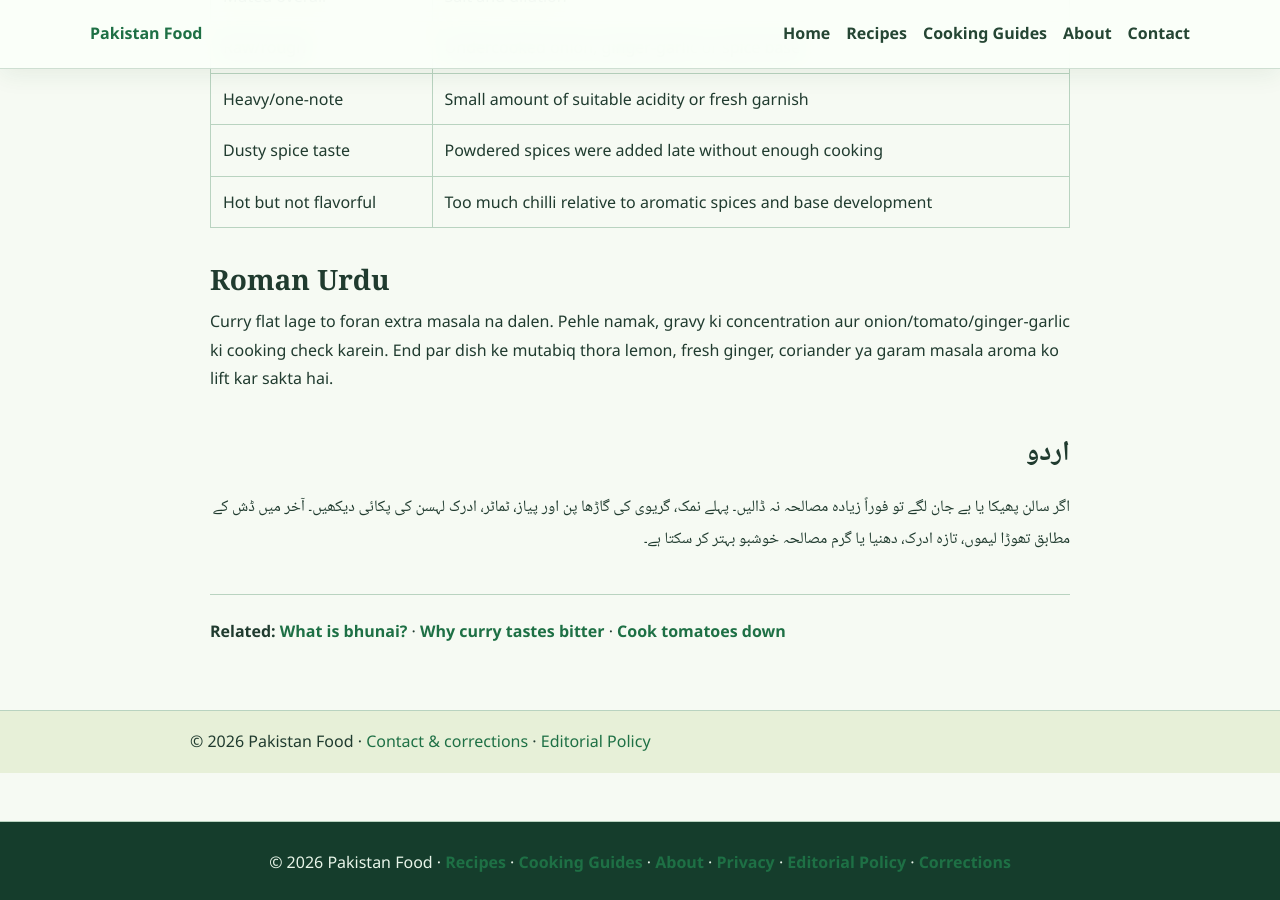
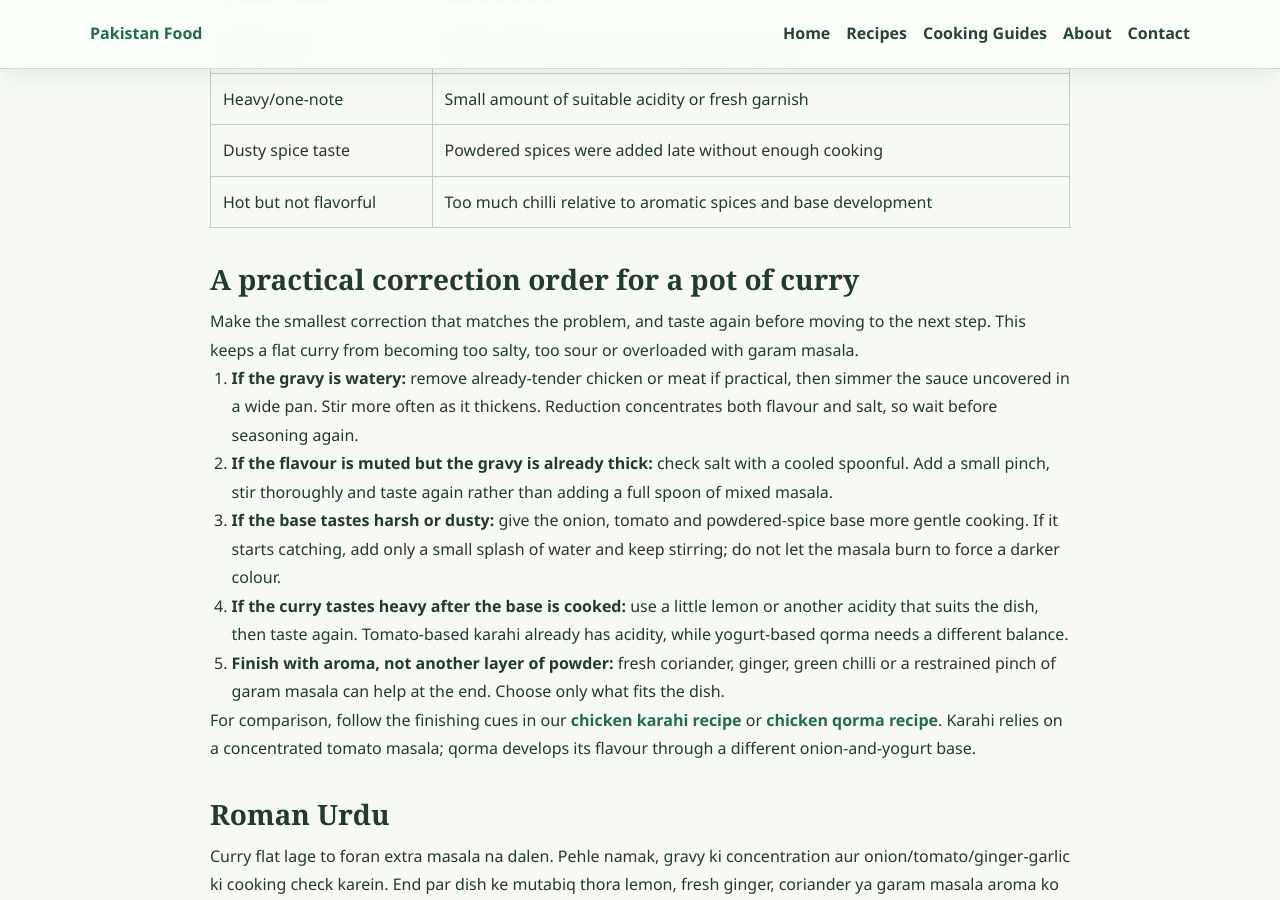
Before and after one commit to manazarali01-hub/pakistan-food, a Jekyll site: the page guides/why-curry-tastes-flat.html, which Jekyll copies as it is, in a window 1280 px wide and 900 px high, scrolled down 1501 px. Built offline with Jekyll 4.4.1, drawn with Linux system fonts in a browser that asks for light colours.

Commit message:
Add practical curry troubleshooting sequence

```diff
--- a/guides/why-curry-tastes-flat.html
+++ b/guides/why-curry-tastes-flat.html
@@ -11,7 +11,7 @@
 <link rel="icon" href="../assets/pakistan-food-logo.png" type="image/png">
 <link rel="stylesheet" href="../style.css?v=20261005-adsense1">
 <link rel="stylesheet" href="../premium.css?v=20261005-adsense1">
-<script type="application/ld+json">{"@context":"https://schema.org","@type":"Article","headline":"Why Does Curry Taste Flat? A Stage-by-Stage Fix","description":"Fix flat Pakistani curry by checking salt, cooked aromatics, spice blooming, reduction, acidity and fresh finishing ingredients instead of adding random extra masala.","mainEntityOfPage":"https://pakistanfoodrecipes.top/guides/why-curry-tastes-flat.html","publisher":{"@type":"Organization","name":"Pakistan Food","url":"https://pakistanfoodrecipes.top/"},"dateModified":"2026-10-04","inLanguage":"en"}</script>
+<script type="application/ld+json">{"@context":"https://schema.org","@type":"Article","headline":"Why Does Curry Taste Flat? A Stage-by-Stage Fix","description":"Fix flat Pakistani curry by checking salt, cooked aromatics, spice blooming, reduction, acidity and fresh finishing ingredients instead of adding random extra masala.","mainEntityOfPage":"https://pakistanfoodrecipes.top/guides/why-curry-tastes-flat.html","publisher":{"@type":"Organization","name":"Pakistan Food","url":"https://pakistanfoodrecipes.top/"},"dateModified":"2026-10-17","inLanguage":"en"}</script>
 <style>
 .guide-shell{width:min(860px,calc(100% - 36px));margin:36px auto 64px;line-height:1.78}.guide-shell h1{font:700 clamp(2rem,5vw,3.3rem)/1.12 Georgia,serif;margin:18px 0 14px}.guide-shell h2{font:700 clamp(1.35rem,3vw,1.75rem)/1.25 Georgia,serif;margin:34px 0 10px}.guide-shell h3{margin:24px 0 6px}.guide-shell p,.guide-shell li{color:var(--text)}.guide-shell .quick{font-size:1.08rem;padding:18px 20px;border-left:4px solid var(--primary);background:var(--surface-2);border-radius:12px}.guide-shell table{width:100%;border-collapse:collapse;margin:18px 0}.guide-shell th,.guide-shell td{padding:11px 12px;border:1px solid var(--border);text-align:left;vertical-align:top}.guide-shell th{background:var(--surface-2)}.guide-shell ul,.guide-shell ol{padding-left:1.35rem}.guide-shell .language-note{padding:18px;border:1px solid var(--border);border-radius:14px;background:var(--surface)}.guide-shell .urdu{direction:rtl;text-align:right;font-family:"Noto Naskh Arabic","Segoe UI",serif;line-height:2}.guide-shell .related{margin-top:38px;padding-top:22px;border-top:1px solid var(--border)}.guide-shell a{color:var(--primary);font-weight:700}@media(max-width:560px){.guide-shell{width:min(100% - 28px,860px);margin-top:22px}.guide-shell table{font-size:.92rem}.guide-shell th,.guide-shell td{padding:9px 8px}}
 </style>
@@ -51,6 +51,16 @@
 <tr><td>Dusty spice taste</td><td>Powdered spices were added late without enough cooking</td></tr>
 <tr><td>Hot but not flavorful</td><td>Too much chilli relative to aromatic spices and base development</td></tr>
 </tbody></table>
+<h2>A practical correction order for a pot of curry</h2>
+<p>Make the smallest correction that matches the problem, and taste again before moving to the next step. This keeps a flat curry from becoming too salty, too sour or overloaded with garam masala.</p>
+<ol>
+<li><strong>If the gravy is watery:</strong> remove already-tender chicken or meat if practical, then simmer the sauce uncovered in a wide pan. Stir more often as it thickens. Reduction concentrates both flavour and salt, so wait before seasoning again.</li>
+<li><strong>If the flavour is muted but the gravy is already thick:</strong> check salt with a cooled spoonful. Add a small pinch, stir thoroughly and taste again rather than adding a full spoon of mixed masala.</li>
+<li><strong>If the base tastes harsh or dusty:</strong> give the onion, tomato and powdered-spice base more gentle cooking. If it starts catching, add only a small splash of water and keep stirring; do not let the masala burn to force a darker colour.</li>
+<li><strong>If the curry tastes heavy after the base is cooked:</strong> use a little lemon or another acidity that suits the dish, then taste again. Tomato-based karahi already has acidity, while yogurt-based qorma needs a different balance.</li>
+<li><strong>Finish with aroma, not another layer of powder:</strong> fresh coriander, ginger, green chilli or a restrained pinch of garam masala can help at the end. Choose only what fits the dish.</li>
+</ol>
+<p>For comparison, follow the finishing cues in our <a href="../recipes/chicken-karahi.html">chicken karahi recipe</a> or <a href="../recipes/chicken-qorma.html">chicken qorma recipe</a>. Karahi relies on a concentrated tomato masala; qorma develops its flavour through a different onion-and-yogurt base.</p>
 <h2>Roman Urdu</h2><p>Curry flat lage to foran extra masala na dalen. Pehle namak, gravy ki concentration aur onion/tomato/ginger-garlic ki cooking check karein. End par dish ke mutabiq thora lemon, fresh ginger, coriander ya garam masala aroma ko lift kar sakta hai.</p>
 <h2 class="urdu">اردو</h2><p class="urdu">اگر سالن پھیکا یا بے جان لگے تو فوراً زیادہ مصالحہ نہ ڈالیں۔ پہلے نمک، گریوی کی گاڑھا پن اور پیاز، ٹماٹر، ادرک لہسن کی پکائی دیکھیں۔ آخر میں ڈش کے مطابق تھوڑا لیموں، تازہ ادرک، دھنیا یا گرم مصالحہ خوشبو بہتر کر سکتا ہے۔</p>
 <div class="related"><strong>Related:</strong> <a href="what-is-bhunai.html">What is bhunai?</a> · <a href="why-curry-tastes-bitter.html">Why curry tastes bitter</a> · <a href="how-to-cook-tomatoes-down-for-curry.html">Cook tomatoes down</a></div></main>
```
